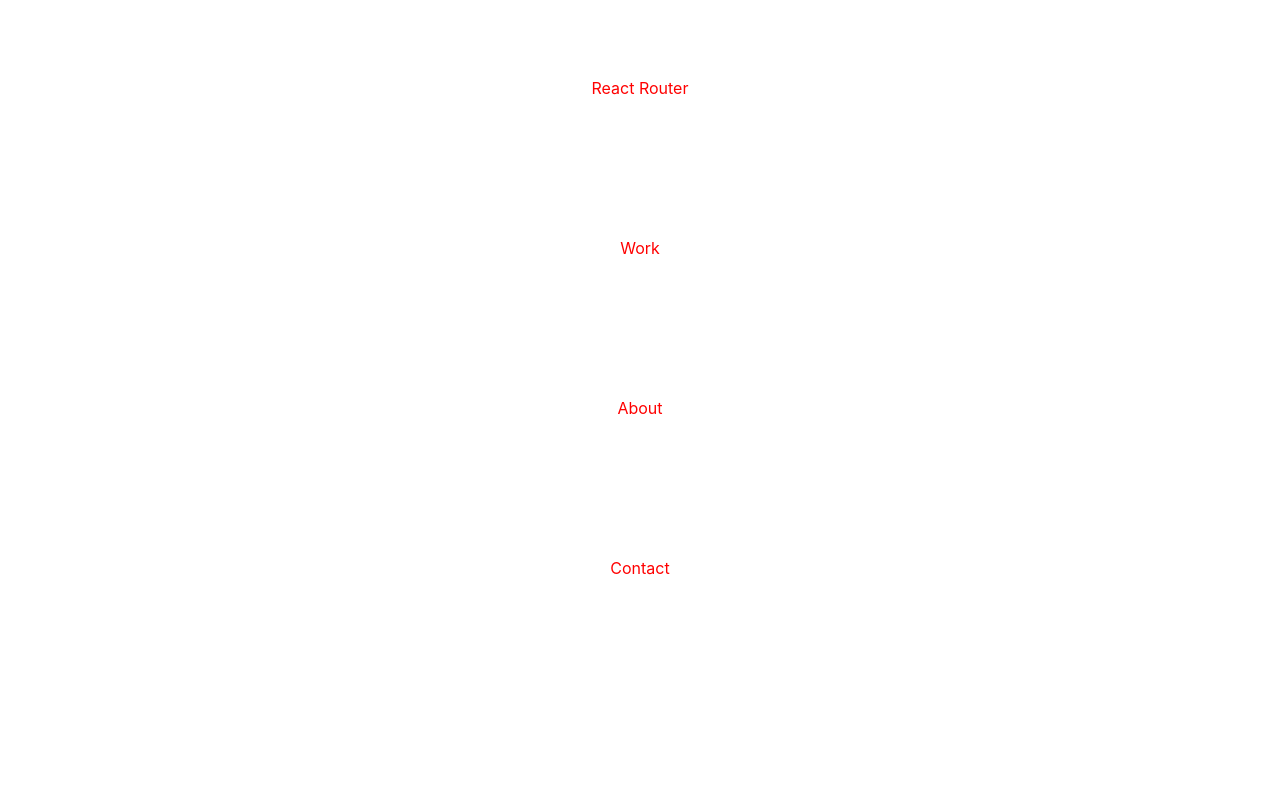
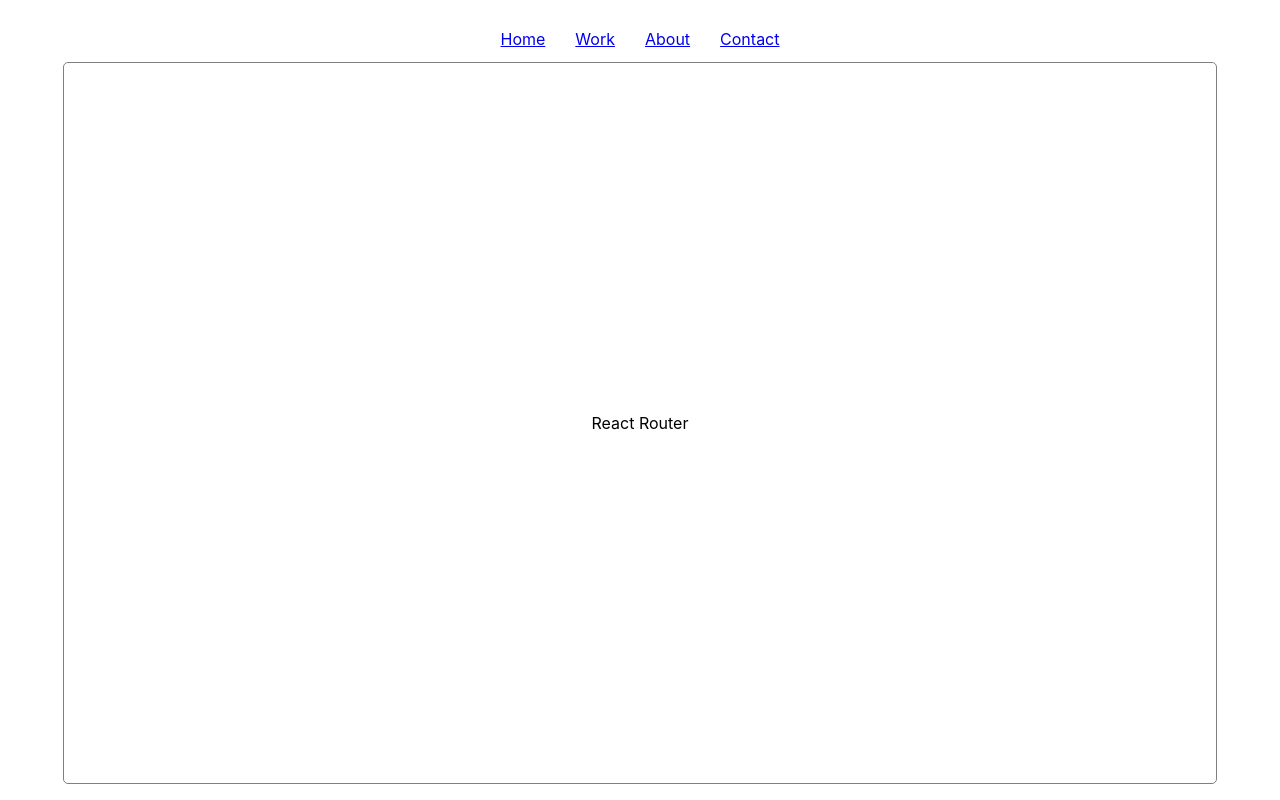
Before and after one commit to paulam92/mp-design, a React (Create React App) app: page / in a window 1280 px wide. Built offline with nearby package versions, Linux system fonts and the light colour scheme.

Commit message:
add navbar

```diff
--- a/src/App.css
+++ b/src/App.css
@@ -8,7 +8,21 @@
 }
 
 .page-component {
-  color: red;
-  max-width: 100vw;
-  min-height: 20vh;
+  display: flex;
+  flex-direction: column;
+  justify-content: center;
+  align-items: center;
+  width: 90%;
+  min-height: 90vh;
+  border: solid 1px gray;
+  border-radius: 5px;
 }
+
+.nav {
+  display: flex;
+}
+
+.nav li {
+  padding: 5px;
+  margin: 10px;
+}
--- a/src/App.js
+++ b/src/App.js
@@ -1,4 +1,6 @@
 import "./App.css";
+import { BrowserRouter as Router, Switch, Route } from "react-router-dom";
+import Navbar from "./components/navbar";
 import Home from "./components/home";
 import Work from "./components/work";
 import About from "./components/about";
@@ -6,12 +8,28 @@
 
 function App() {
   return (
-    <div className="App">
-      <Home />
-      <Work />
-      <About />
-      <Contact />
-    </div>
+    <Router>
+      <div className="App">
+        {/* NAV */}
+        <Navbar />
+
+        {/* PAGES */}
+        <Switch>
+          <Route path="/work">
+            <Work />
+          </Route>
+          <Route path="/about">
+            <About />
+          </Route>
+          <Route path="/contact">
+            <Contact />
+          </Route>
+          <Route path="/">
+            <Home />
+          </Route>
+        </Switch>
+      </div>
+    </Router>
   );
 }
 
--- /dev/null
+++ b/src/components/navbar.js
@@ -0,0 +1,24 @@
+import { Link } from "react-router-dom";
+
+function Navbar() {
+  return (
+    <nav>
+      <ul className="nav">
+        <li>
+          <Link to="/">Home</Link>
+        </li>
+        <li>
+          <Link to="/work">Work</Link>
+        </li>
+        <li>
+          <Link to="/about">About</Link>
+        </li>
+        <li>
+          <Link to="/contact">Contact</Link>
+        </li>
+      </ul>
+    </nav>
+  );
+}
+
+export default Navbar;
```
